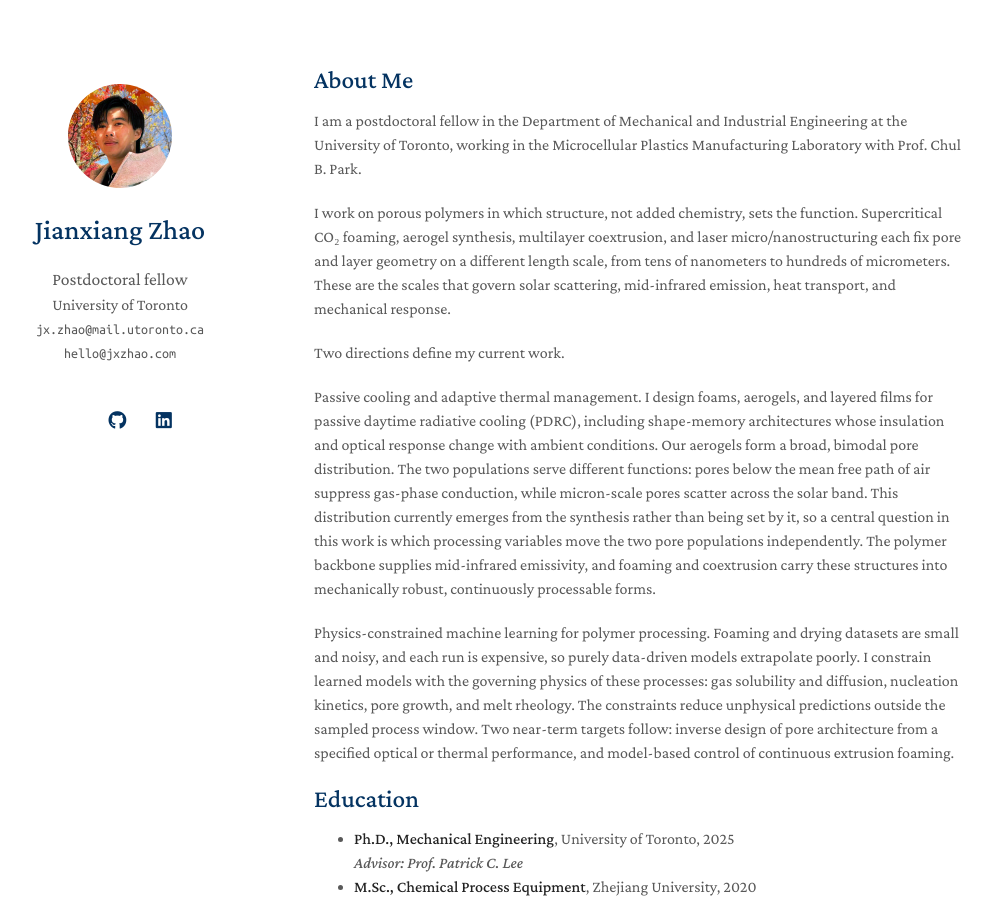
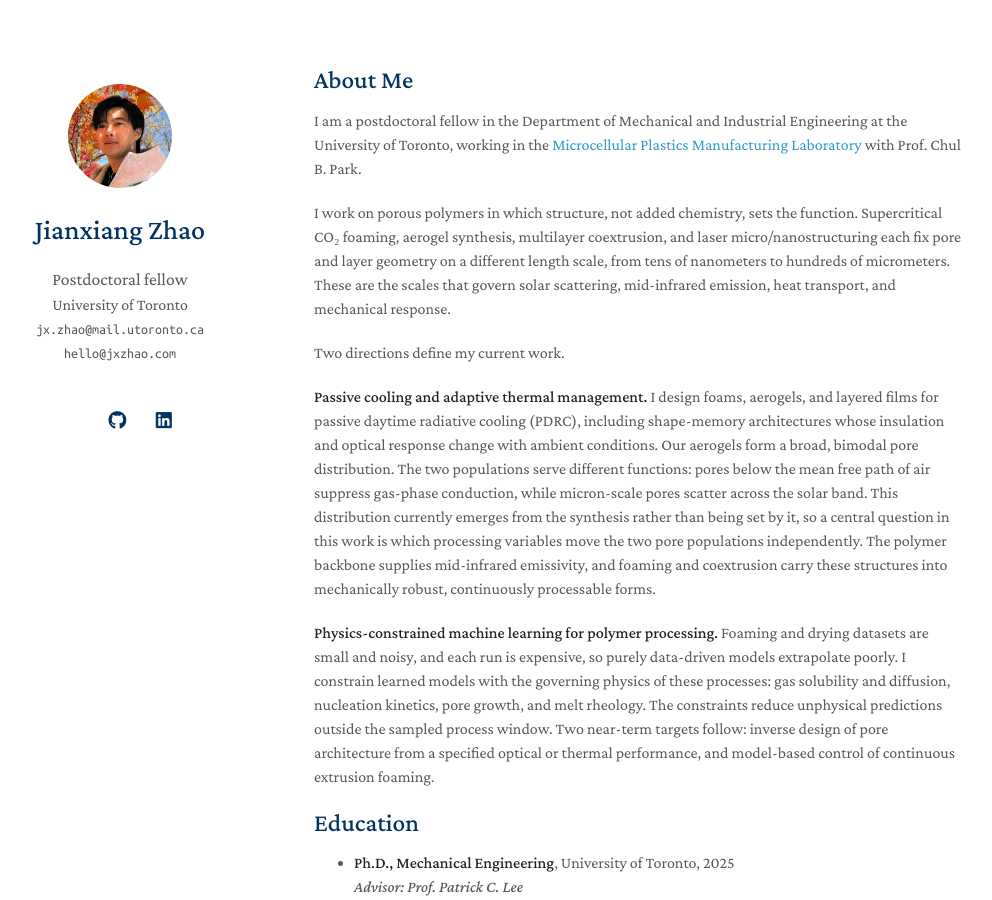
Before and after one commit to ACuriousMind-Z/ACuriousMind-Z.github.io, a Jekyll site: the page built from index.md, in a window 1280 px wide and 900 px high. Shown: the whole window, without its empty margins (156-1148 px from the left). Built offline with Jekyll 4.4.1, drawn with Linux system fonts in a browser that asks for light colours; a style sheet for code colours, icons or effects is not loaded; our own code applies the rules of GitHub Pages for plain Markdown files.

```diff
--- a/_data/orcid.yml
+++ b/_data/orcid.yml
@@ -1,9 +1,10 @@
 # _data/orcid.yml -- GENERATED by cv/scripts/fetch_orcid_profile.py
-# Do not hand-edit. Source: the ORCID public API /person endpoint.
+# Do not hand-edit. Source: the ORCID public API /person endpoint,
+# with links and lead-in emphasis restored (see that script).
 # Edit the biography at https://orcid.org/my-orcid instead.
 
 biography: 'I am a postdoctoral fellow in the Department of Mechanical and Industrial Engineering
-  at the University of Toronto, working in the Microcellular Plastics Manufacturing Laboratory
+  at the University of Toronto, working in the [Microcellular Plastics Manufacturing Laboratory](https://mpml.mie.utoronto.ca/lab/)
   with Prof. Chul B. Park.
 
 
@@ -17,19 +18,19 @@ biography: 'I am a postdoctoral fellow in the Department of Mechanical and Indus
   Two directions define my current work.
 
 
-  Passive cooling and adaptive thermal management. I design foams, aerogels, and layered films
-  for passive daytime radiative cooling (PDRC), including shape-memory architectures whose
-  insulation and optical response change with ambient conditions. Our aerogels form a broad,
-  bimodal pore distribution. The two populations serve different functions: pores below the
-  mean free path of air suppress gas-phase conduction, while micron-scale pores scatter across
-  the solar band. This distribution currently emerges from the synthesis rather than being
-  set by it, so a central question in this work is which processing variables move the two
-  pore populations independently. The polymer backbone supplies mid-infrared emissivity, and
-  foaming and coextrusion carry these structures into mechanically robust, continuously processable
-  forms.
+  **Passive cooling and adaptive thermal management.** I design foams, aerogels, and layered
+  films for passive daytime radiative cooling (PDRC), including shape-memory architectures
+  whose insulation and optical response change with ambient conditions. Our aerogels form
+  a broad, bimodal pore distribution. The two populations serve different functions: pores
+  below the mean free path of air suppress gas-phase conduction, while micron-scale pores
+  scatter across the solar band. This distribution currently emerges from the synthesis rather
+  than being set by it, so a central question in this work is which processing variables move
+  the two pore populations independently. The polymer backbone supplies mid-infrared emissivity,
+  and foaming and coextrusion carry these structures into mechanically robust, continuously
+  processable forms.
 
 
-  Physics-constrained machine learning for polymer processing. Foaming and drying datasets
+  **Physics-constrained machine learning for polymer processing.** Foaming and drying datasets
   are small and noisy, and each run is expensive, so purely data-driven models extrapolate
   poorly. I constrain learned models with the governing physics of these processes: gas solubility
   and diffusion, nucleation kinetics, pore growth, and melt rheology. The constraints reduce
```
